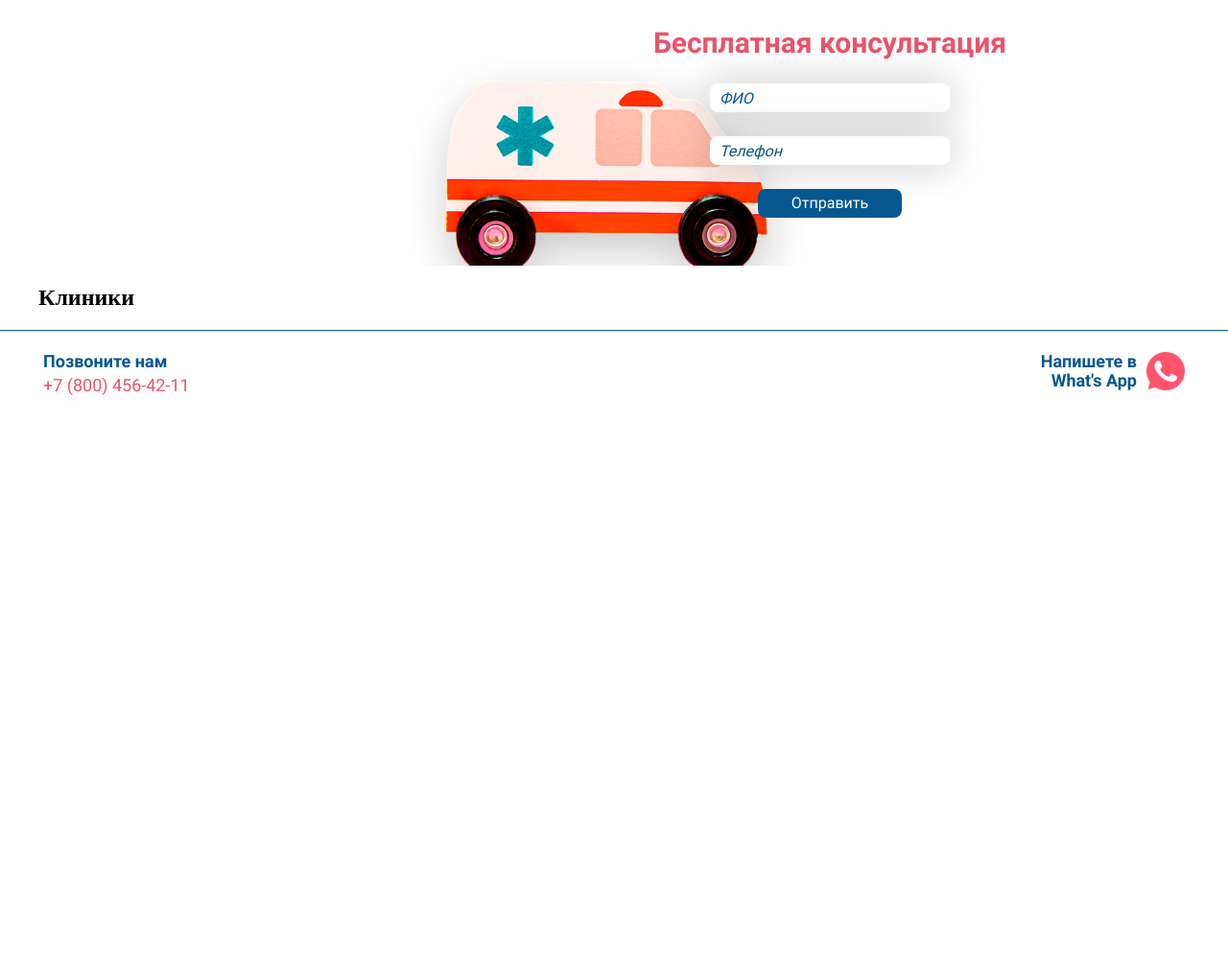
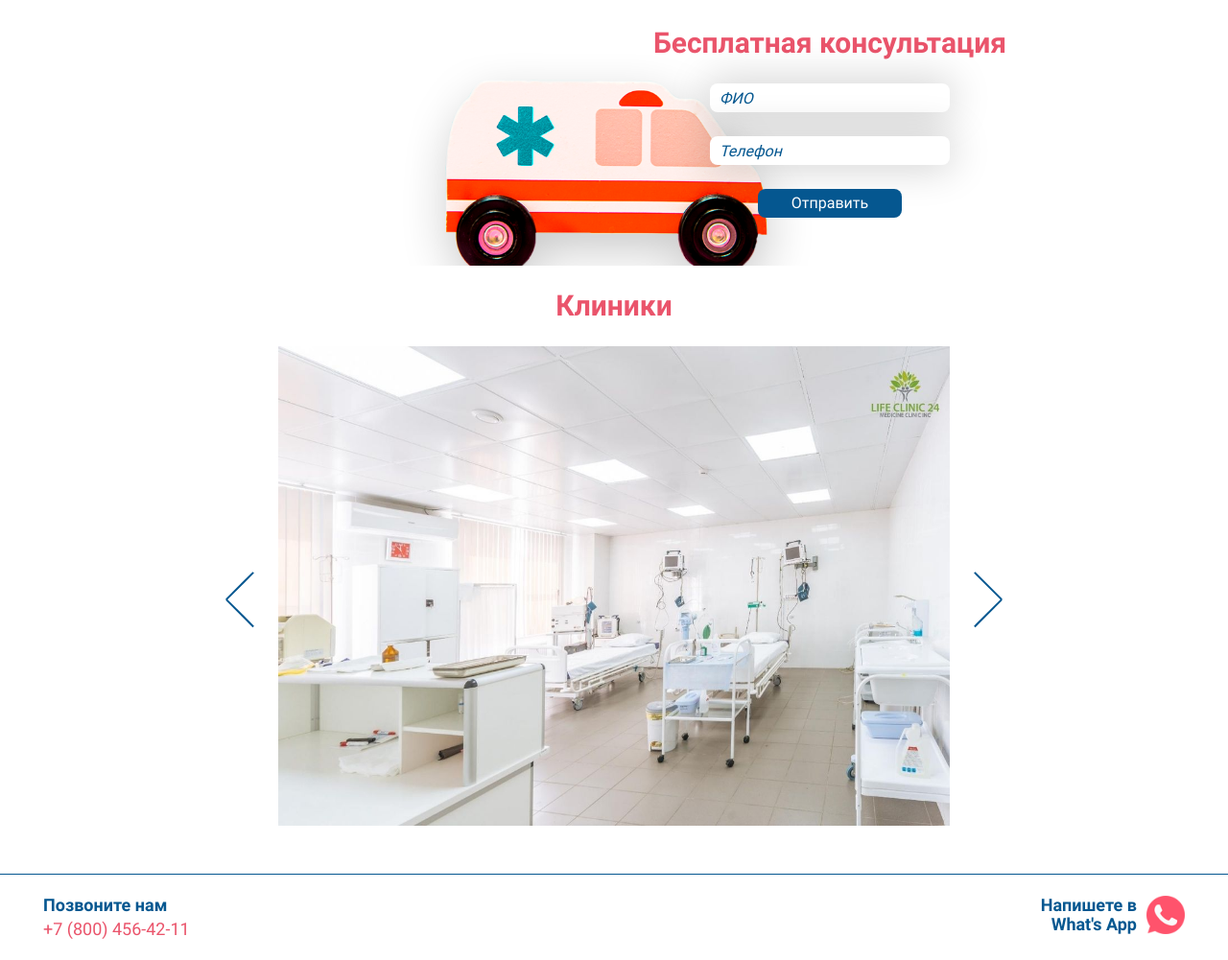
Before and after one commit to s0ick/Medical, a plain HTML site: page index.html in a window 1280 px wide. Shown: the part 2290-3291 px from the top of the page at 96% size. Before the commit the page ends 2724 px from the top, so only its background shows below. Drawn offline with Linux system fonts and the light colour scheme; a web font is replaced by a local one.

Commit message:
initial slider 1

```diff
--- a/index.html
+++ b/index.html
@@ -146,8 +146,22 @@
         <h2 class="hospital__title">Клиники</h2>
 
         <div class="hospital-block">
-          <div class="hospital-slider" id="slider-1">
-
+          <div class="hospital-arrows">
+            <div class="hospital__arrow prev">
+              <span class="hospital__prev"></span>
+            </div>
+            <div class="hospital__arrow next">
+              <span class="hospital__next"></span>
+            </div>
+          </div>
+          <div class="hospital-container">
+            <div class="hospital-slider" id="slider-1">
+              <img src="./img/hospital/1.jpg" alt="Hospital 1" class="hospital__item">
+              <img src="./img/hospital/2.jpg" alt="Hospital 2" class="hospital__item">
+              <img src="./img/hospital/3.jpg" alt="Hospital 3" class="hospital__item">
+              <img src="./img/hospital/4.jpg" alt="Hospital 4" class="hospital__item">
+              <img src="./img/hospital/5.jpg" alt="Hospital 5" class="hospital__item">
+            </div>
           </div>
         </div>
 
@@ -185,46 +199,45 @@
     </div>
   </div>
 
-  <script src="js/jquery-3.4.1.min.js" integrity="sha256-CSXorXvZcTkaix6Yvo6HppcZGetbYMGWSFlBw8HfCJo=" crossorigin="anonymous"></script>
-  <script src="js/jquery.validate.min.js"></script>
-  <script src="js/jquery.maskedinput.min.js"></script>
-  <script src="js/slick.min.js"></script>
+  <script src="./js/jquery-3.4.1.min.js" integrity="sha256-CSXorXvZcTkaix6Yvo6HppcZGetbYMGWSFlBw8HfCJo=" crossorigin="anonymous"></script>
+  <script src="./js/jquery.validate.min.js"></script>
+  <script src="./js/jquery.maskedinput.min.js"></script>
+  <script src="./js/slick.min.js"></script>
 
   <script>
     $(document).ready(function(){
-      $('.slider-1').slick({
+      $('#slider-1').slick({
         infinite: true,
-        prevArrow: $('.slider-1__arrow_left'),
-        nextArrow: $('.slider-1__arrow_right'),
-        slidesToShow: 3,
+        prevArrow: $('.prev'),
+        nextArrow: $('.next'),
+        slidesToShow: 1,
         slidesToScroll: 1,
-        centerMode: true,
-        responsive: [
-          {
-            breakpoint: 1200,
-            settings: {
-              slidesToShow: 2,
-              slidesToScroll: 1,
-              centerMode: false
-            }
-          },
-          {
-            breakpoint: 768,
-            settings: {
-              slidesToShow: 1,
-              slidesToScroll: 1,
-              centerMode: false
-            }
-          },
-          {
-            breakpoint: 350,
-            settings: {
-              slidesToShow: 1,
-              slidesToScroll: 1,
-              centerMode: false
-            }
-          }
-        ]
+        // responsive: [
+        //   {
+        //     breakpoint: 1200,
+        //     settings: {
+        //       slidesToShow: 2,
+        //       slidesToScroll: 1,
+        //       centerMode: false
+        //     }
+        //   },
+        //   {
+        //     breakpoint: 768,
+        //     settings: {
+        //       slidesToShow: 1,
+        //       slidesToScroll: 1,
+        //       centerMode: false
+        //     }
+        //   },
+        //   {
+        //     breakpoint: 350,
+        //     settings: {
+        //       slidesToShow: 1,
+        //       slidesToScroll: 1,
+        //       centerMode: false
+        //     }
+        //   }
+        // ]
       });
     });
   </script>
--- a/sass/blocks/_hospital.sass
+++ b/sass/blocks/_hospital.sass
@@ -1 +1,75 @@
 .hospital
+  padding-bottom: 50px
+
+  &__title
+    color: $red
+    font-size: 30px
+    text-align: center
+    +Bold
+
+  &__item
+    width: 700px
+    height: 500px
+
+  &-block
+    display: flex
+    align-items: center
+    justify-content: center
+    position: relative
+
+  &-container
+    width: 700px
+    height: 500px
+
+  &-arrows
+    position: absolute
+    display: flex
+    justify-content: space-between
+    align-items: center
+    width: 70%
+
+  &__arrow
+    width: 60px
+    height: 60px
+    display: flex
+    align-items: center
+    justify-content: center
+
+  &__prev, &__next
+    position: relative
+    width: 40px
+    height: 2px
+    background-color: $blue
+    transform: rotate(-45deg)
+    transition: .2s
+    &::after
+      content: ''
+      position: absolute
+      display: block
+      width: 100%
+      height: 100%
+      background-color: $blue
+      transform: rotate(90deg)
+      transition: .2s
+      top: 20px
+      left: -20px
+
+  &__next
+    transform: rotate(-135deg)
+    &::after
+      transform: rotate(90deg)
+      top: -20px
+
+  &__arrow:active
+    .hospital__prev, .hospital__next
+      background-color: $red
+      &::after
+        background-color: $red
+
+@media (min-width: 992px)
+  .hospital
+    &__arrow:hover
+      .hospital__prev, .hospital__next
+        box-shadow: 0 0 20px 2px rgba($blue, .4)
+        &::after
+          box-shadow: 0 0 20px 2px rgba($blue, .4)
```
Also changed, not shown: css/style.min.css, 1 other file.
